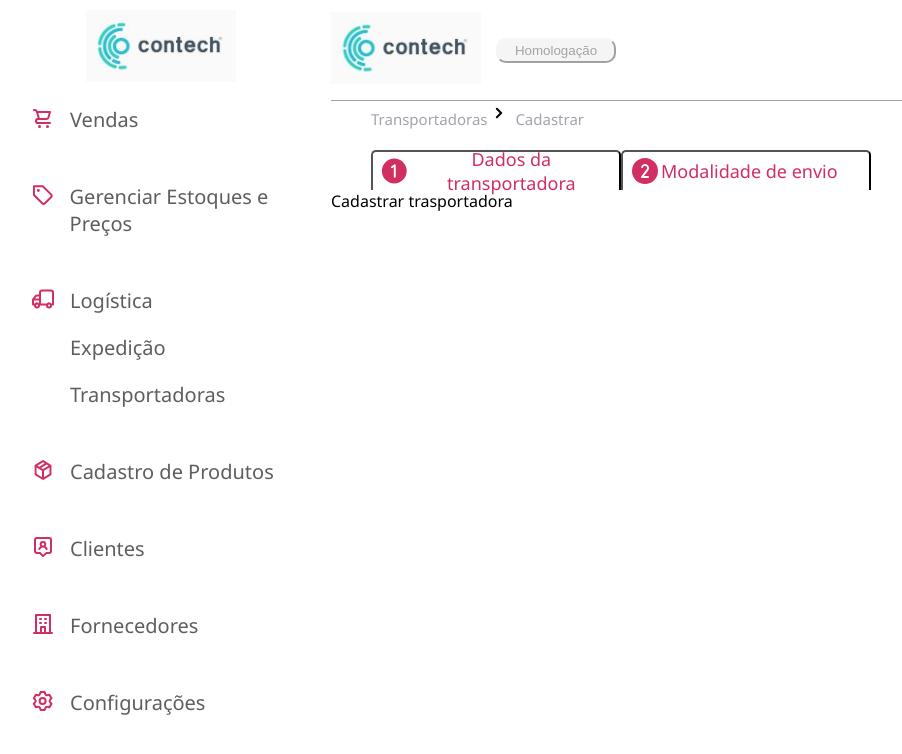
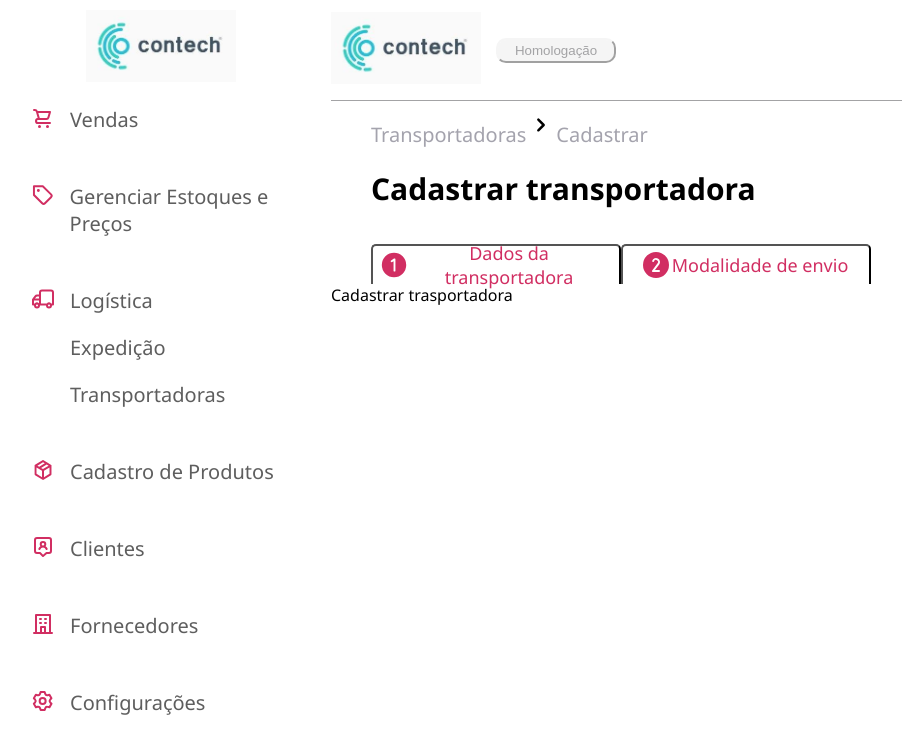
Before and after one commit to robsoncmoraes/projetosite, a Next.js app: page /Logistica/Transportadora/TransportadoraNew in a window 1280 px wide. Shown: the top 754 px of the page, without its empty margins (9-911 px from the left). Built offline with nearby package versions, Linux system fonts and the light colour scheme.

Commit message:
Página cadastro de transportadora
página criada e estilo ajustado, faltam afinar.

```diff
--- a/src/pages/Logistica/Transportadora/TransportadoraNew.module.css
+++ b/src/pages/Logistica/Transportadora/TransportadoraNew.module.css
@@ -1,6 +1,8 @@
 .tab {
     display: flex;
     align-items: center;
+    align-content: center;
+    justify-content: center;
     background: white;
     font-family: 'Segoe UI', Tahoma, Geneva, Verdana, sans-serif;
     color: rgb(209, 46, 98);
@@ -12,13 +14,29 @@
     width: 250px;
     text-shadow: none;
     cursor: pointer;
-    font-size: 18px
+    font-size: 18px;
+    padding-right: 10px;
 }
+
+.tab:active {
+    background: white;
+    font-family: 'Segoe UI', Tahoma, Geneva, Verdana, sans-serif;
+    color: rgb(209, 46, 98);
+    border-style: line;
+    border-bottom: none;
+    border-top-left-radius: 5px;
+    border-top-right-radius: 5px;
+}
+
+.tab:disabled {
+    color: brown;
+}
+
 
 .list {
     display: flex;
     flex-direction: row;
-    padding-top: 20px;
+    padding-top: 15px;
     margin-left: 40px;
 
 }
@@ -26,12 +44,20 @@
 .link {
     text-decoration: none;
     font-family: 'Segoe UI', Tahoma, Geneva, Verdana, sans-serif;
-    font-size: 15px;
+    font-size: 20px;
     color: rgb(164, 163, 173);
-    padding-top: 15px;
-
+    padding-top: 20px;
 }
 
 .divLink {
     margin-left: 40px;
+    display: flex;
+    align-items: center;
+
 }
+
+.title {
+    font-family: 'Segoe UI', Tahoma, Geneva, Verdana, sans-serif;
+    font-size: 30px;
+    padding-left: 40px;
+}
--- a/src/pages/Logistica/Transportadora/TransportadoraNew.tsx
+++ b/src/pages/Logistica/Transportadora/TransportadoraNew.tsx
@@ -14,7 +14,7 @@ export default function TransportadoraNew() {
         >
           Transportadoras
         </Link>
-        <UilAngleRight />
+        <UilAngleRight className={styles.UilAngleRight} size={30} />
         <Link
           className={styles.link}
           href="../../Logistica/Transportadora/Transportadora/TransportadoraNew"
@@ -22,6 +22,9 @@ export default function TransportadoraNew() {
           {" "}
           Cadastrar
         </Link>
+      </div>
+      <div>
+        <h1 className={styles.title}>Cadastrar transportadora</h1>
       </div>
       <Tab.Group>
         <Tab.List className={styles.list}>
```
